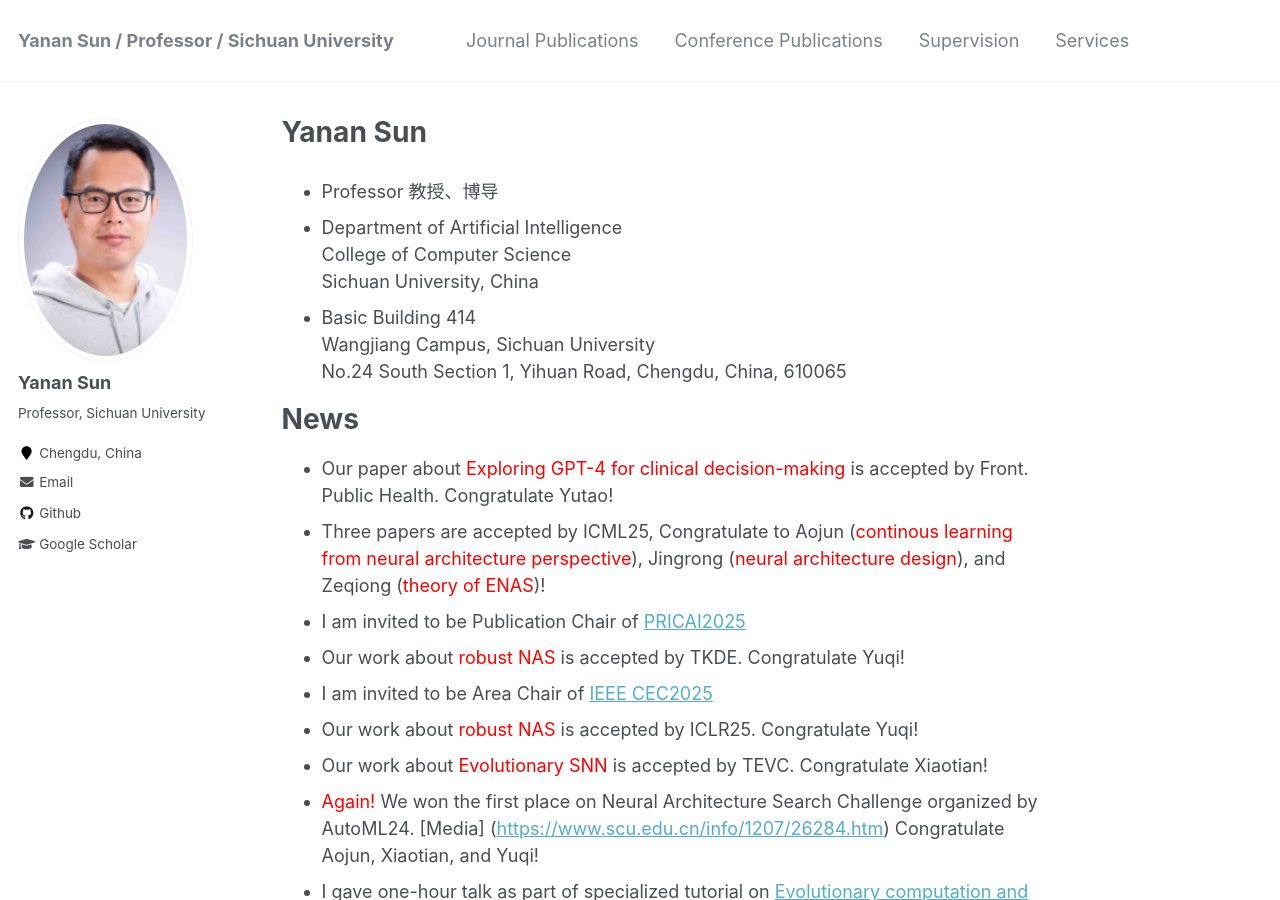
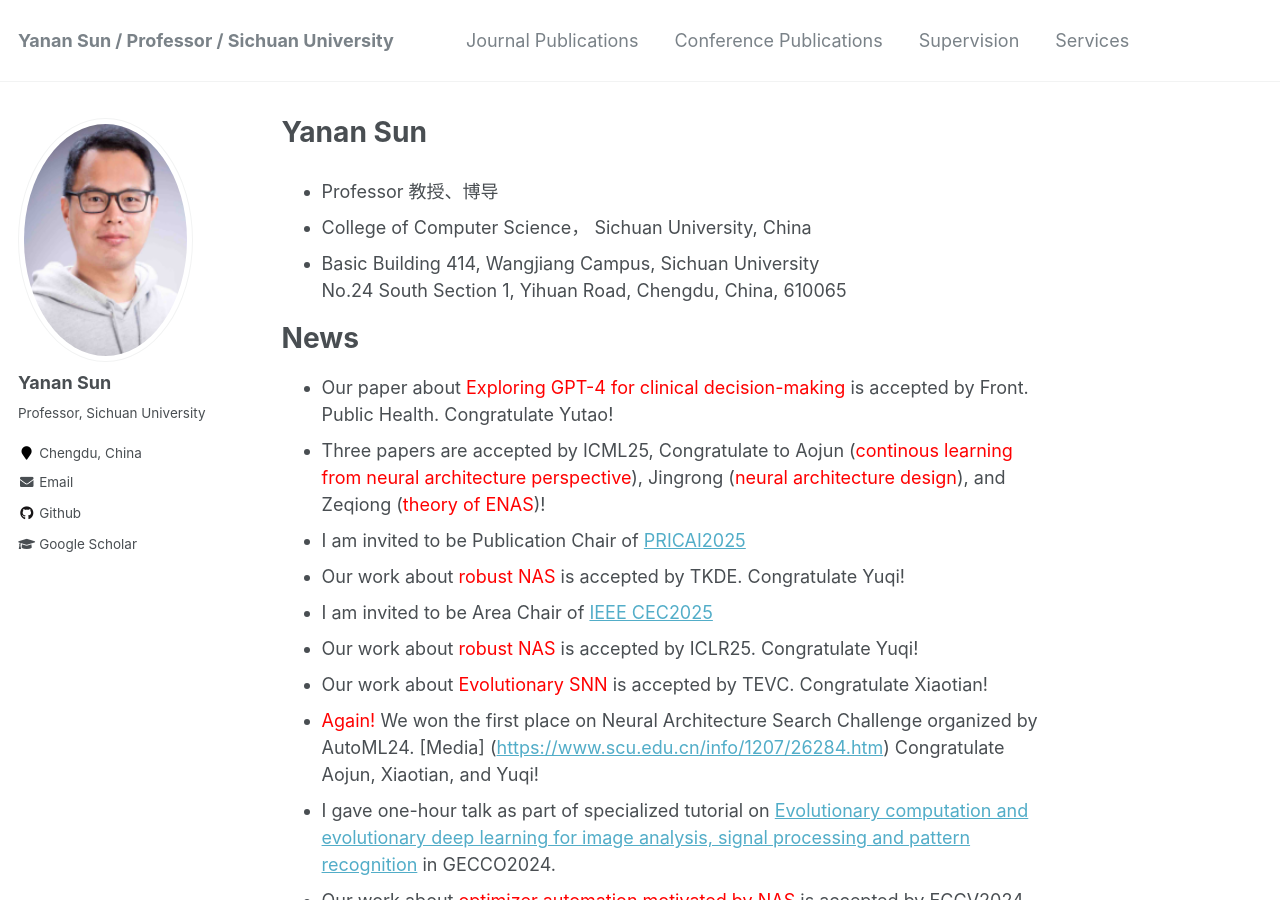
Before and after one commit to yn-sun/yn-sun.github.io, a Jekyll site: the page built from _pages/about.md, in a window 1280 px wide and 900 px high. Built offline with Jekyll 4.4.1, drawn with Linux system fonts in a browser that asks for light colours; comment, search, counter and statistics services are not loaded.

Commit message:
Update about.md

```diff
--- a/_pages/about.md
+++ b/_pages/about.md
@@ -9,11 +9,8 @@ redirect_from:
 ---
 
 * Professor 教授、博导
-* Department of Artificial Intelligence\\
-College of Computer Science \\
-Sichuan University, China
-* Basic Building 414\\
-Wangjiang Campus, Sichuan University\\
+* College of Computer Science， Sichuan University, China
+* Basic Building 414, Wangjiang Campus, Sichuan University\\
 No.24 South Section 1, Yihuan Road, Chengdu, China, 610065
 
 News
```
